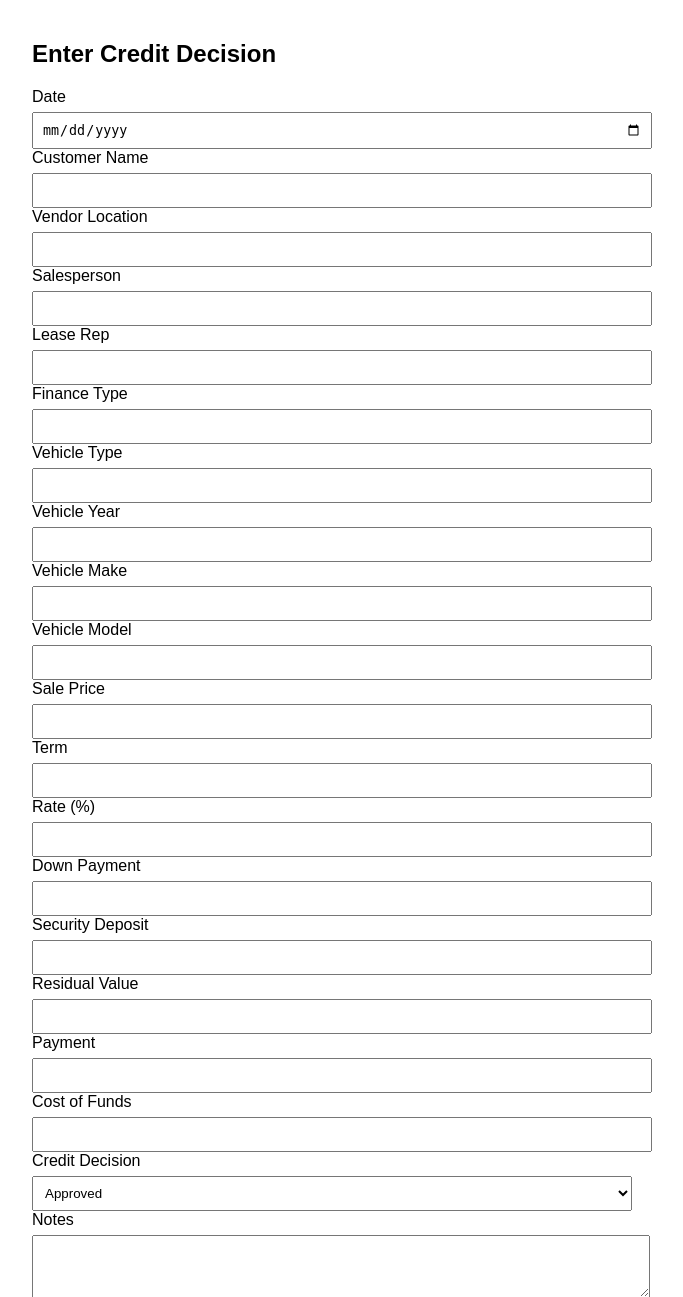
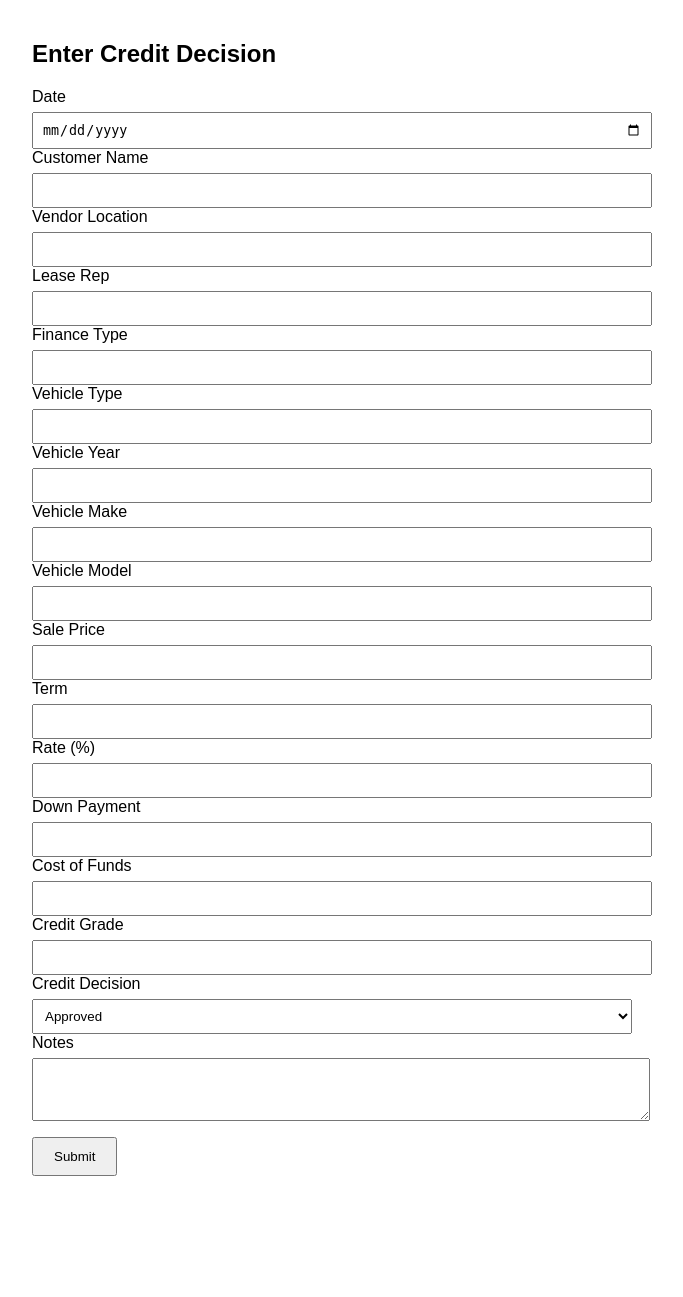
Before and after one commit to jordanks93/deal_decision_interface, a Flask app: page / in a window 1280 px wide. Shown: the top 1297 px of the page, without its empty margins (308-991 px from the left). After the commit the page ends 1176 px from the top, so only its background shows below. Run offline with Flask 3, Linux system fonts and the light colour scheme.

Commit message:
removed unneeded fields, added credit grade field

```diff
--- a/app.py
+++ b/app.py
@@ -20,7 +20,6 @@ def submit():
         request.form['date'],
         request.form['customer_name'],
         request.form['vendor_location'],
-        request.form['salesperson'], # do we need this?
         request.form['lease_rep'],
         request.form['finance_type'],
         request.form['vehicle_type'],
@@ -31,10 +30,8 @@ def submit():
         request.form['term'],
         request.form['rate'],
         request.form['down_payment'],
-        request.form['security_deposit'], # do we need this?
-        request.form['residual_value'], # do we need this?
-        request.form['payment'],
         request.form['cost_of_funds'],
+        request.form['credit_grade'],
         request.form['credit_decision'],
         request.form['notes']
     ]
--- a/templates/form.html
+++ b/templates/form.html
@@ -19,9 +19,6 @@
 
         <label>Vendor Location</label>
         <input type="text" name="vendor_location" required>
-
-        <label>Salesperson</label>
-        <input type="text" name="salesperson" required>
 
         <label>Lease Rep</label>
         <input type="text" name="lease_rep" required>
@@ -53,17 +50,11 @@
         <label>Down Payment</label>
         <input type="number" name="down_payment" step="0.01" required>
 
-        <label>Security Deposit</label>
-        <input type="number" name="security_deposit" step="0.01" required>
-
-        <label>Residual Value</label>
-        <input type="number" name="residual_value" step="0.01" required>
-
-        <label>Payment</label>
-        <input type="number" name="payment" step="0.01" required>
-
         <label>Cost of Funds</label>
         <input type="number" name="cost_of_funds" step="0.01" required>
+
+        <label>Credit Grade</label>
+        <input type="text" name="credit_grade" required>
 
         <label>Credit Decision</label>
         <select name="credit_decision" required>
```
